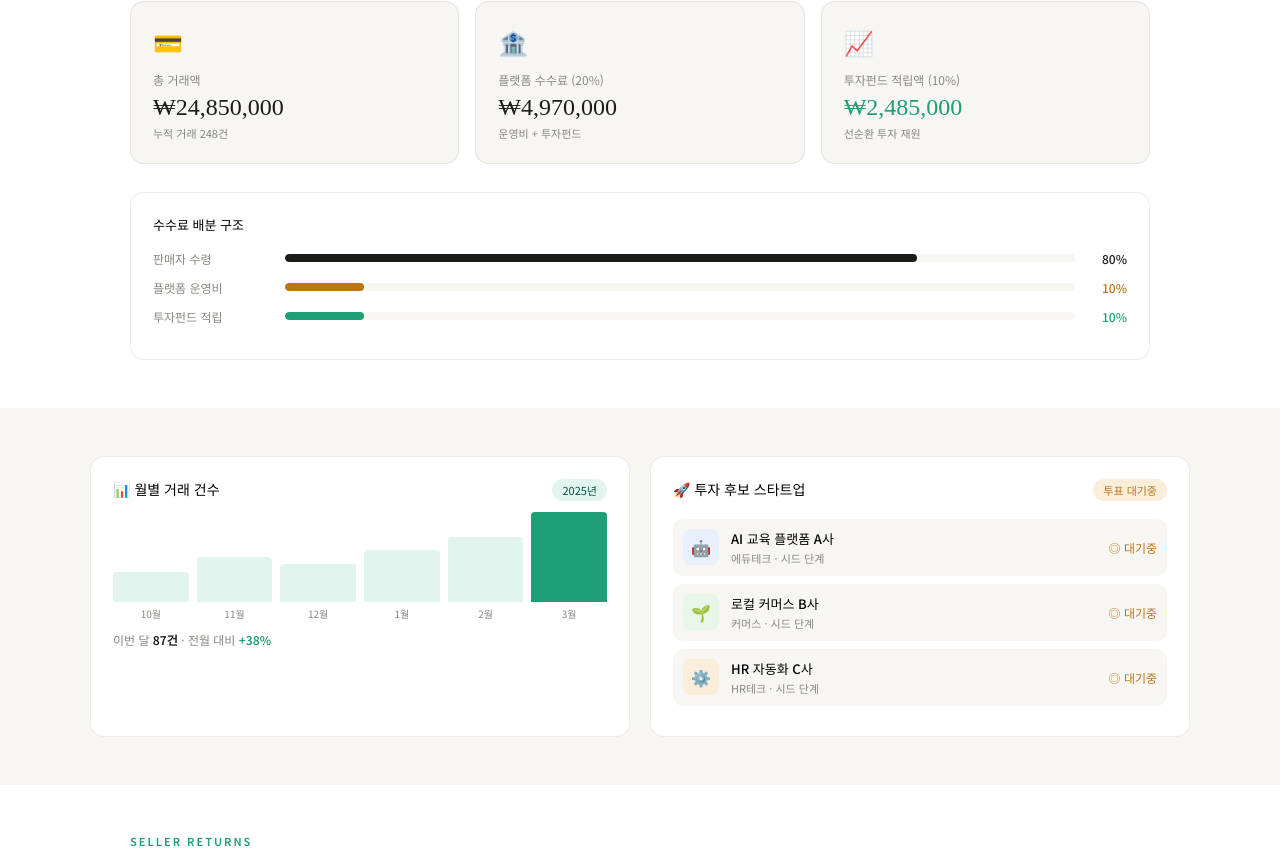
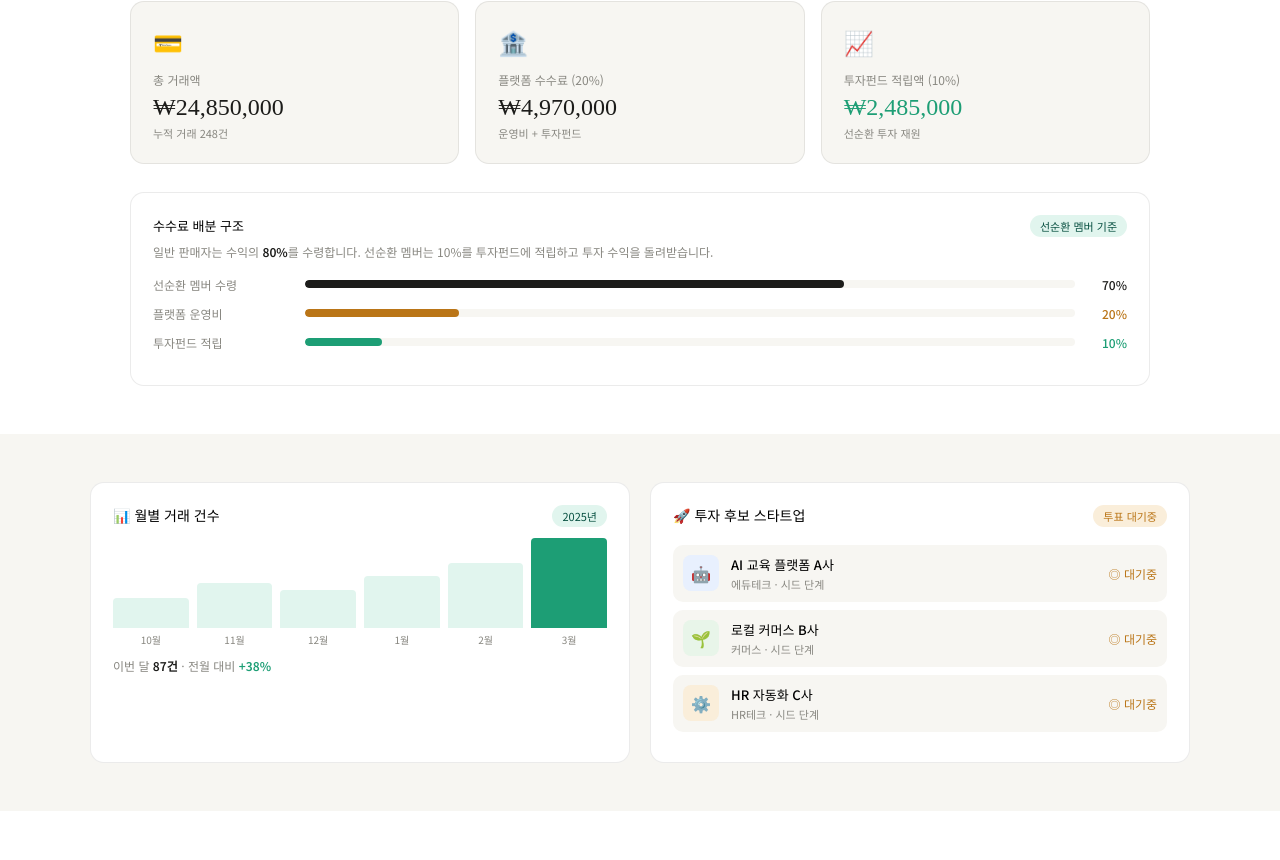
Before and after one commit to reree31-Abzidea/abzidea, a React (Vite) app: page /invest in a window 1280 px wide. Shown: the part 2180-3040 px from the top of the page. Built offline with nearby package versions, Linux system fonts and the light colour scheme.

Commit message:
Update Invest.jsx

```diff
--- a/src/pages/Invest.jsx
+++ b/src/pages/Invest.jsx
@@ -195,10 +195,14 @@ export default function Invest() {
           ))}
         </div>
         <div style={{ background:'#fff', borderRadius:14, border:'0.5px solid rgba(0,0,0,0.08)', padding:22 }}>
-          <div style={{ fontSize:13, fontWeight:500, marginBottom:16 }}>수수료 배분 구조</div>
-          {[['판매자 수령','#1c1c1a',80],['플랫폼 운영비','#BA7517',10],['투자펀드 적립','#1D9E75',10]].map(([label,color,pct]) => (
+          <div style={{ display:'flex', alignItems:'center', justifyContent:'space-between', marginBottom:6 }}>
+            <div style={{ fontSize:13, fontWeight:500 }}>수수료 배분 구조</div>
+            <span style={{ fontSize:11, background:'#E1F5EE', color:'#085041', padding:'3px 10px', borderRadius:100, fontWeight:500 }}>선순환 멤버 기준</span>
+          </div>
+          <div style={{ fontSize:12, color:'#888780', marginBottom:16 }}>일반 판매자는 수익의 <strong style={{ color:'#1c1c1a' }}>80%</strong>를 수령합니다. 선순환 멤버는 10%를 투자펀드에 적립하고 투자 수익을 돌려받습니다.</div>
+          {[['선순환 멤버 수령','#1c1c1a',70],['플랫폼 운영비','#BA7517',20],['투자펀드 적립','#1D9E75',10]].map(([label,color,pct]) => (
             <div key={label} style={{ display:'flex', alignItems:'center', gap:0, marginBottom:12 }}>
-              <div style={{ fontSize:12, color:'#888780', width:120, flexShrink:0 }}>{label}</div>
+              <div style={{ fontSize:12, color:'#888780', width:140, flexShrink:0 }}>{label}</div>
               <div style={{ flex:1, height:8, background:'#f7f6f2', borderRadius:100, overflow:'hidden', margin:'0 12px' }}>
                 <div style={{ height:'100%', borderRadius:100, background:color, width:`${pct}%` }}></div>
               </div>
```
